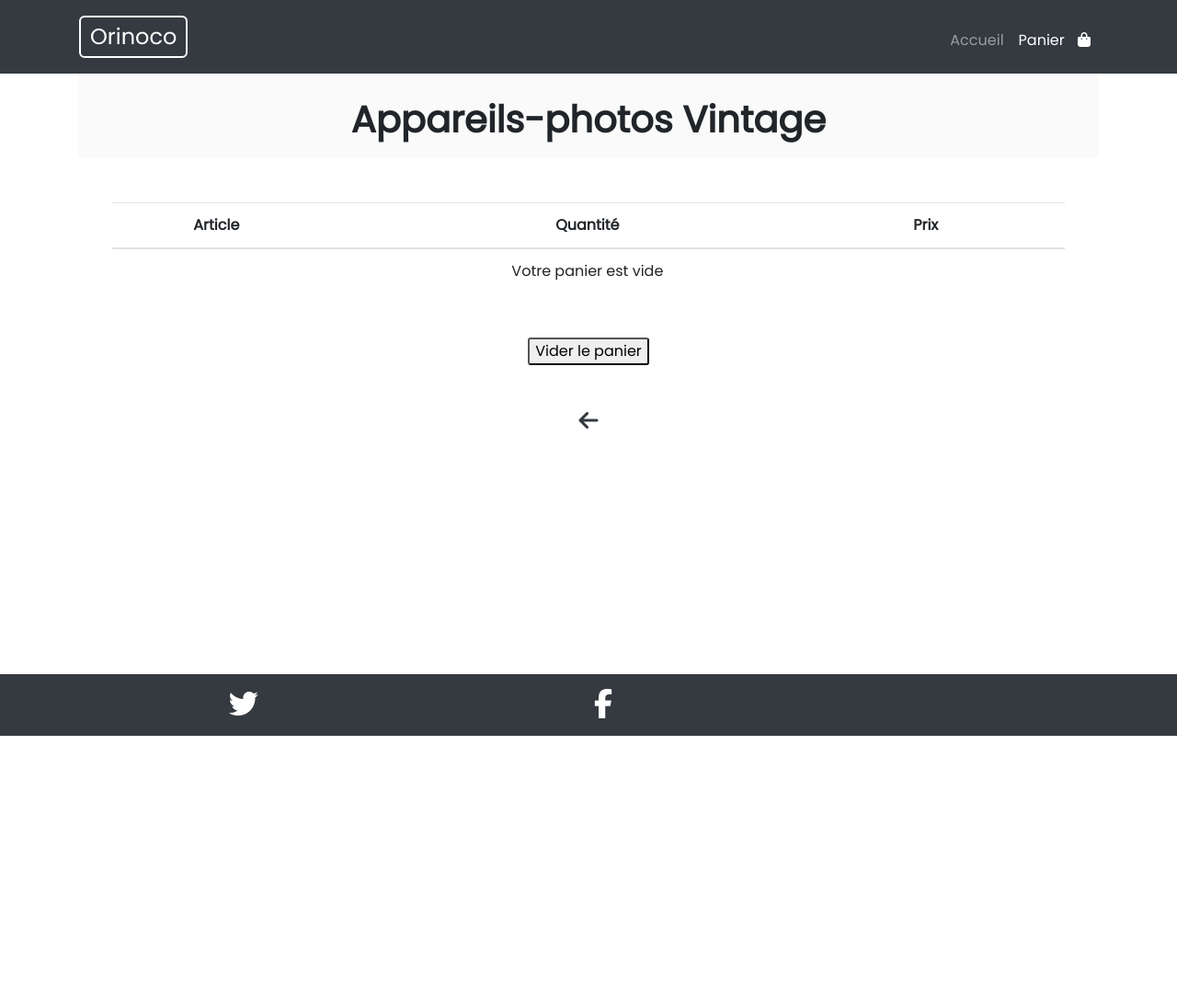
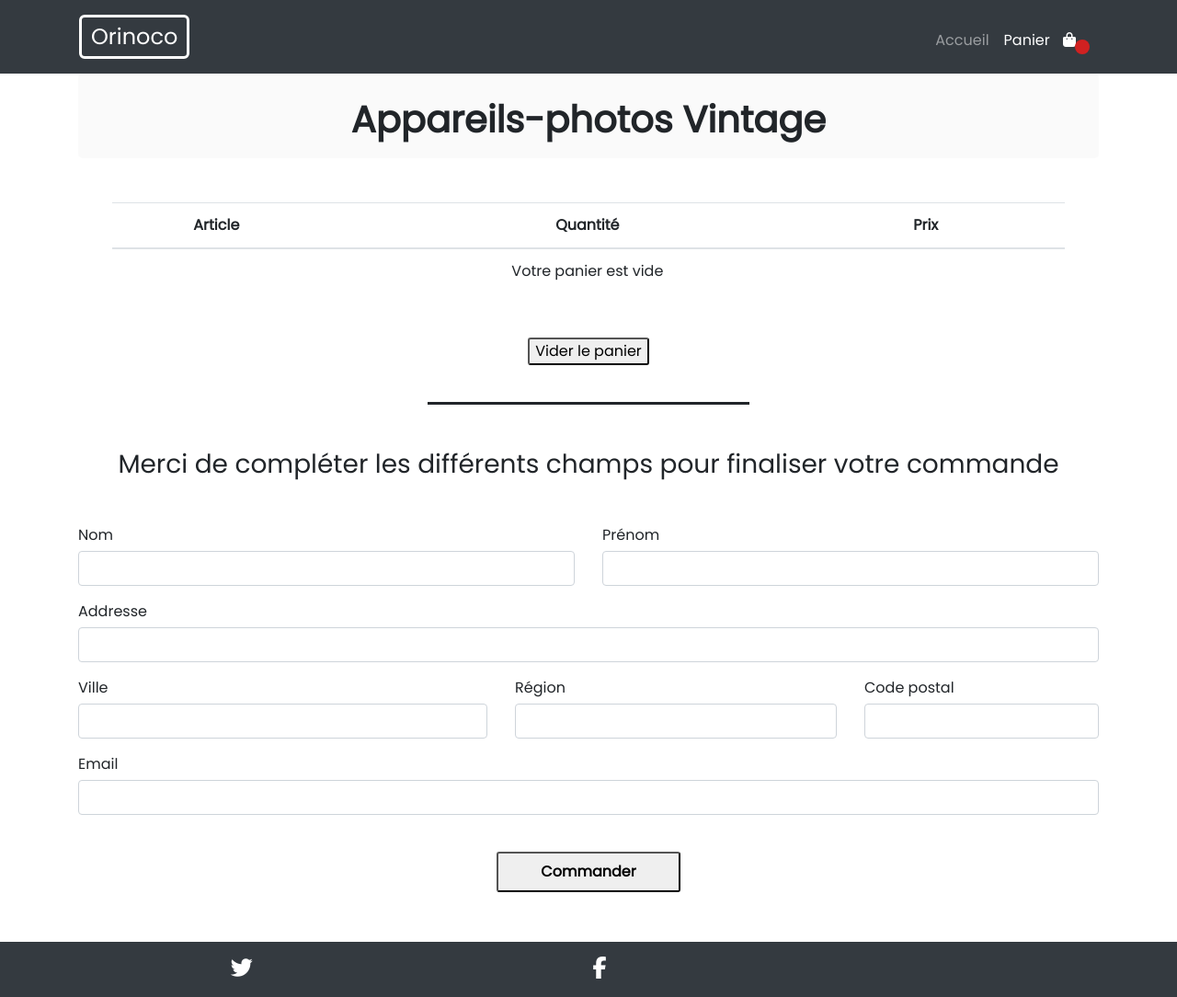
Before and after one commit to Kevin-Clement/KevinClement_5_10052021, a plain HTML site: page front-end/cart.html in a window 1280 px wide. Shown: the whole page at 92% size. Before the commit the page ends 800 px from the top, so only its background shows below. Drawn offline with nearby package versions, Linux system fonts and the light colour scheme; some icons are missing.

Commit message:
Ajout formulaire cart page

```diff
--- a/front-end/cart.html
+++ b/front-end/cart.html
@@ -30,10 +30,13 @@
                                 <li class="nav-item">
                                     <a class="nav-link" href="index.html">Accueil</a>
                                 </li>
-                                <li class="nav-item active">
-                                    <a class="nav-link" href="#">Panier <span><i
-                                                class="fas fa-shopping-bag"></i></span></a>
-                                </li>
+                                <div class="d-flex">
+                                    <li class="nav-item active">
+                                        <a class="nav-link" href="#">Panier <span><i
+                                                    class="fas fa-shopping-bag"></i></span></a>
+                                    </li>
+                                    <span class="quantityCart"></span>
+                                </div>
                             </ul>
                         </div>
                     </nav>
@@ -66,26 +69,69 @@
             </table>
         </section>
         <section class="container col-8 form-parent">
-            <!-- <div id="content__emptycart" class="d-flex justify-content-center"></div> -->
             <div id="order-send" class="text-center"></div>
             <form id="order-form"></form>
         </section>
-        <div class="col-12 d-flex justify-content-center text-reset mt-5"><button class="removeCart btn-infocart">Vider
+        <div class="col-12 d-flex justify-content-center mt-5"><button class="removeCart btn-removeCart">Vider
                 le panier</button></div>
-        <div class="col-12 d-flex justify-content-center text-reset mt-5"><a href="/front-end/index.html"><i
-                    class="fas fa-arrow-left"></i></a></div>
+        <hr class="line">
+        <!-- <div class="text-reset d-flex justify-content-center mt-5"><a href="/front-end/index.html"><i
+                    class="fas fa-arrow-left"></i></a></div> -->
+        <section class="container mt-5">
+            <h3 class="caption-form text-center mb-5">Merci de compléter les différents champs pour finaliser votre
+                commande
+            </h3>
+            <form>
+                <div class="row mt-3">
+                    <div class="form-group col-md-6">
+                        <label for="lastName">Nom</label>
+                        <input required type="text" class="form-control" id="lastName">
+                    </div>
+                    <div class="form-group col-md-6">
+                        <label for="firstName">Prénom</label>
+                        <input required type="text" class="form-control" id="firstName">
+                    </div>
+                </div>
+                <div class="form-group">
+                    <label for="adress">Addresse</label>
+                    <input required type="text" class="form-control" id="adress">
+                </div>
+                <div class="row">
+                    <div class="form-group col-md-5">
+                        <label for="city">Ville</label>
+                        <input required type="text" class="form-control" id="city">
+                    </div>
+                    <div class="form-group col-md-4">
+                        <label for="inputState">Région</label>
+                        <input required type="text" class="form-control" id="inputState">
+                    </div>
+                    <div class="form-group col-md-3">
+                        <label for="inputZip">Code postal</label>
+                        <input required type="text" class="form-control" id="inputZip">
+                    </div>
+                </div>
+                <div class="form-row">
+                    <div class="form-group col-12">
+                        <label for="email">Email</label>
+                        <input required type="email" class="form-control" id="email">
+                    </div>
+                </div>
+            </form>
+            <button type="submit" id="camera-buy"
+                class="btn-order col-sm-4 col-12 mt-4 mb-4 pt-2 pb-2 d-flex justify-content-center mx-auto">Commander</button>
+        </section>
     </div>
     <footer class="container-fluid bg-dark footer">
         <div class="container my-auto">
             <ul class="row list-inline text-center justify-content-around pt-3">
                 <li class="list-inline-item">
-                    <a href="#"><i class="fab fa-twitter fa-2x"></i></a>
+                    <a href="#"><i class="fab fa-twitter"></i></a>
                 </li>
                 <li class="list-inline-item">
-                    <a href="#"><i class="fab fa-facebook-f fa-2x"></i></a>
+                    <a href="#"><i class="fab fa-facebook-f"></i></a>
                 </li>
                 <li class="list-inline-item">
-                    <a href="#"><i class="fab fa-tripadvisor fa-2x text-reset"></i></a>
+                    <a href="#"><i class="fab fa-tripadvisor text-reset"></i></a>
                 </li>
             </ul>
         </div>
@@ -102,6 +148,7 @@
         integrity="sha384-wfSDF2E50Y2D1uUdj0O3uMBJnjuUD4Ih7YwaYd1iqfktj0Uod8GCExl3Og8ifwB6" crossorigin="anonymous">
     </script>
     <script src="./js/cart.js"></script>
+    <script src="./js/quantity.js"></script>
 </body>
 
 </html>
--- a/front-end/js/cart.js
+++ b/front-end/js/cart.js
@@ -25,6 +25,7 @@ if (articleInLocalStorage === null || articleInLocalStorage == 0) {
             <td class="text-center removeArticle"><button class="btn-trash"><i class="fas fa-trash-alt"></button></td>
         </tr>`;
     }
+
     if (i == articleInLocalStorage.length) {
         productCart.innerHTML = structureCart;
     }
@@ -33,21 +34,22 @@ if (articleInLocalStorage === null || articleInLocalStorage == 0) {
     articleInLocalStorage.forEach((optionsProduct) => {
         totalQuantity += optionsProduct.quantity;
     });
-    console.log(totalQuantity)
+    // Marqueur info panier
 
+    let sum = document.querySelector(".quantityCart").innerHTML = `${totalQuantity}`;
+    console.log(sum)
     //Calcul somme total panier
     let totalSum = 0;
     articleInLocalStorage.forEach((article) => {
         totalSum += article.price;
     });
-    console.log(totalSum)
-    const sum = document.getElementById("products-footer").innerHTML = `
+    document.getElementById("products-footer").innerHTML = `
     <tr class="col-12">
-        <td class="text-center font-weight-bolder totalsum text-uppercase">Total à payer</td>
+        <td class="text-center font-weight-bolder totalsum text-uppercase">Total</td>
         <td class="text-center font-weight-bolder">${totalQuantity}</td>
         <td class="text-center totalsum"><strong>${totalSum}.00€</strong></td>
+        <td></td>
     </tr>`;
-
 
 }
 
--- a/front-end/js/product.js
+++ b/front-end/js/product.js
@@ -26,7 +26,7 @@ function getArticle() {
             // console.log(article);
             document.getElementById("article").innerHTML = `
             <div class="card col-lg-5 col-md-12 col-sm-12 col-12 mt-2 pt-3 pb-3 shadow">
-                <div class="card-img">
+                <div>
                     <img class="card-img" src="${article.imageUrl}" alt="">
                 </div>
             </div>
--- /dev/null
+++ b/front-end/js/quantity.js
@@ -0,0 +1,6 @@
+let quantityArticleInLocalStorage = JSON.parse(localStorage.getItem("article"));
+        let totalQuantity = 0;
+    quantityArticleInLocalStorage.forEach((optionsProduct) => {
+        totalQuantity += optionsProduct.quantity;
+    });
+    let sum = document.querySelector(".quantityCart").innerHTML = `${totalQuantity}`;
--- a/front-end/style.css
+++ b/front-end/style.css
@@ -9,7 +9,7 @@ body{
 }
 .navbar-brand{
     font-size: 1.5em;
-    border: 2px solid white;
+    border: 3px solid white;
     padding: 3px 10px;
     border-radius: 6px;
     transition: 150ms ease-in-out;
@@ -39,6 +39,7 @@ body{
 .fab{
     color: white !important;
     transition: 150ms ease-in-out;
+    font-size: 1.5em;
 }
 .fab:hover{
     opacity: .6;
@@ -64,12 +65,29 @@ body{
     background-color: white;
     padding-top: 2px;
 }
+.btn-infocart{
+    margin-top: 40px;
+}
+.line {
+    margin-top: 40px;
+    max-width: 350px;
+    border-top: 3px solid;
+}
 .btn-infocart:hover{
     transition: 200ms ease-in-out;
     transform: scale(1.05);
 }
+.btn-order{
+    max-width: 200px;
+    font-weight: bold;
+}
+.btn-order:hover{
+    transition: 200ms ease-in-out;
+    transform: scale(1.05);
+}
+
 label{
-    margin-bottom: 30px;
+    margin-bottom: 5px;
 }
 button{
     border-radius: 3px;
@@ -78,6 +96,24 @@ button{
 .totalsum{
     font-size: 1.2em;
 }
+
+.quantityCart {
+    display: inline-block;
+    position: relative;
+    text-align: center;
+    font-weight: bold;
+    top: 19px;
+    right: 9px;
+    font-size: 0.7em;
+    background-color: rgb(208 33 33);
+    color: white;
+    border-radius: 50%;
+    height: 16px;
+    width: 16px;
+}
+/* .active{
+    display: inline-block;
+} */
 footer{
     margin-top: 30px;
 }
```
Also changed, not shown: front-end/index.html (+12 -7 lines), front-end/product.html (+12 -7 lines).
